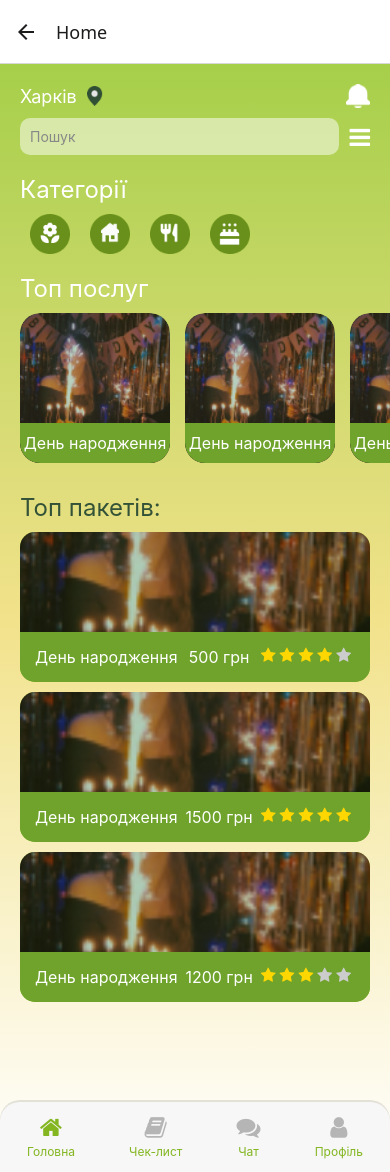
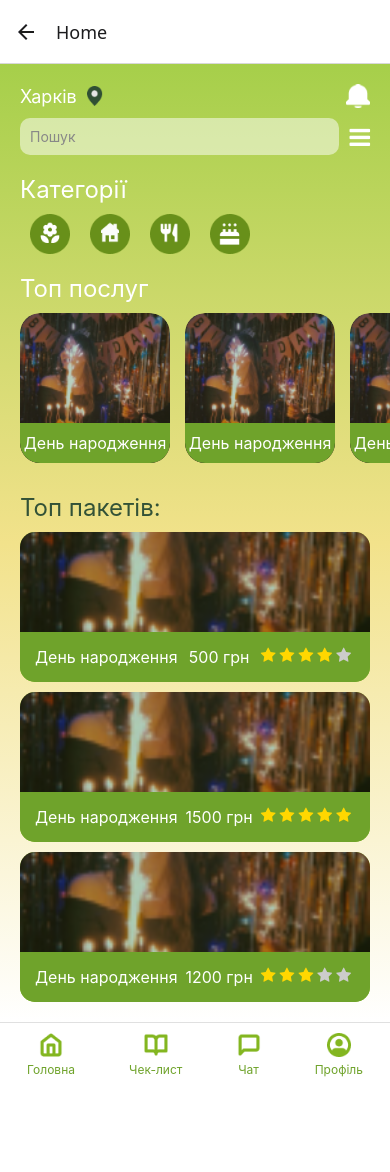
Before and after one commit to NureTolstikOleksii/Eventus, a React Native app in the folder mobile/: screen /Home in a window 390 px wide. After the commit the page ends 1087 px from the top, so only its background shows below. Built offline with nearby package versions, Linux system fonts and the light colour scheme.

Commit message:
Created one page and BottomMenu
BottomMenu has to be fixed.
Padding 0 --> Padding 2.4
Also made connection to that page(Provider Profile)

```diff
--- a/mobile/App.js
+++ b/mobile/App.js
@@ -7,6 +7,7 @@ import PacketiScreen from './components/Packeti';
 import ReviewsScreen from './components/Reviews';
 // import ProfileOrder from './components/ProfileOrder';
 // import Wishlist from './components/Wishlist';
+import ProviderProfile from './components/ProviderProfile';
 
 const Stack = createStackNavigator();
 
@@ -18,8 +19,8 @@ export default function App() {
                 <Stack.Screen name="Home" component={HomeScreen} />
                 <Stack.Screen name="Packeti" component={PacketiScreen} />
                 <Stack.Screen name="Reviews" component={ReviewsScreen} />
-                {/* <Stack.Screen name="Profile" component={ProfileOrder} />
-                <Stack.Screen name="Wishlist" component={Wishlist} /> */}
+                <Stack.Screen name="ProviderProfile" component={ProviderProfile} />
+
             </Stack.Navigator>
         </NavigationContainer>
     );
--- /dev/null
+++ b/mobile/components/BottomMenu.js
@@ -0,0 +1,58 @@
+import React from 'react';
+import { View, Text, TouchableOpacity, StyleSheet, Image } from 'react-native';
+import { useNavigation } from '@react-navigation/native';
+
+const BottomMenu = () => {
+    const navigation = useNavigation(); // Используем хук для навигации
+
+    const menuItems = [
+        { route: 'Home', icon: require('../assets/images/home.png'), label: 'Головна' },
+        { route: 'Wishlist', icon: require('../assets/images/book.png'), label: 'Чек-лист' },
+        { route: 'Chat', icon: require('../assets/images/chat.png'), label: 'Чат' },
+        { route: 'ProviderProfile', icon: require('../assets/images/user.png'), label: 'Профіль' },
+    ];
+
+    return (
+        <View style={styles.bottomMenu}>
+            {menuItems.map((item, index) => (
+                <TouchableOpacity
+                    key={index}
+                    style={styles.bottomMenuItem}
+                    onPress={() => navigation.navigate(item.route)}
+                >
+                    <Image source={item.icon} style={styles.menuIcon} />
+                    <Text style={styles.bottomMenuText}>{item.label}</Text>
+                </TouchableOpacity>
+            ))}
+        </View>
+    );
+};
+
+const styles = StyleSheet.create({
+    bottomMenu: {
+        position: 'relative',
+        bottom: 0,
+        left: 0,
+        right: 0,
+        flexDirection: 'row',
+        justifyContent: 'space-around',
+        backgroundColor: '#ffffff',
+        paddingVertical: 10,
+        borderTopWidth: 1,
+        borderTopColor: '#e0e0e0',
+    },
+    bottomMenuItem: {
+        alignItems: 'center',
+    },
+    menuIcon: {
+        width: 24,
+        height: 24,
+    },
+    bottomMenuText: {
+        fontSize: 12,
+        color: '#6fa32b',
+        marginTop: 5,
+    },
+});
+
+export default BottomMenu;
--- a/mobile/components/HomeScreen.js
+++ b/mobile/components/HomeScreen.js
@@ -3,6 +3,7 @@ import { View, Text, ScrollView, TouchableOpacity, StyleSheet, Image, Modal } fr
 import { LinearGradient } from 'expo-linear-gradient';
 import { FontAwesome } from '@expo/vector-icons';
 import MultiSlider from '@ptomasroos/react-native-multi-slider';
+import BottomMenu from '../components/BottomMenu';
 
 const HomeScreen = () => {
     const [selectedTab, setSelectedTab] = useState('home'); // Для отслеживания текущей вкладки
@@ -68,8 +69,10 @@ const HomeScreen = () => {
     };
 
     return (
-        <LinearGradient colors={['#a6cf4a', '#f2e28b', '#ffffff']} style={styles.container}>
-            <ScrollView style={styles.scrollContainer}>
+        <View style={styles.container}>
+
+       <LinearGradient colors={['#a6cf4a', '#f2e28b', '#ffffff']} style={styles.container}>
+       <ScrollView contentContainerStyle={{ flexGrow: 1, paddingBottom: 0 }}>
                 {/* Top Bar */}
                 <View style={styles.topBar}>
                     <Text style={styles.cityText}>Харків</Text>
@@ -96,6 +99,10 @@ const HomeScreen = () => {
                         </TouchableOpacity>
                     ))}
                 </ScrollView>
+
+
+
+
 
                 {/* Top Services */}
                 <Text style={styles.sectionTitle}>Топ послуг</Text>
@@ -134,7 +141,7 @@ const HomeScreen = () => {
                         </View>
                     ))}
                 </ScrollView>
-            </ScrollView>
+
             {/* Modal for Filters */}
             <Modal visible={isFilterVisible} transparent animationType="slide">
                 <View style={styles.modalContainer}>
@@ -209,67 +216,24 @@ const HomeScreen = () => {
                         <TouchableOpacity style={styles.applyButton} onPress={applyFilters}>
                             <Text style={styles.applyButtonText}>Застосувати</Text>
                         </TouchableOpacity>
+
                     </View>
+
                 </View>
+
             </Modal>
+            </ScrollView>
 
-            {/* Bottom Navigation */}
-            <View style={styles.bottomNav}>
-                <TouchableOpacity
-                    style={styles.navItem}
-                    onPress={() => handleTabPress('home')}
-                >
-                    <FontAwesome
-                        name="home"
-                        size={24}
-                        color={selectedTab === 'home' ? '#83B620' : '#B5B5B5'}
-                    />
-                    <Text style={styles.navText}>Головна</Text>
-                </TouchableOpacity>
-                <TouchableOpacity
-                    style={styles.navItem}
-                    onPress={() => handleTabPress('checklist')}
-                >
-                    <FontAwesome
-                        name="book"
-                        size={24}
-                        color={selectedTab === 'checklist' ? '#83B620' : '#B5B5B5'}
-                    />
-                    <Text style={styles.navText}>Чек-лист</Text>
-                </TouchableOpacity>
-                <TouchableOpacity
-                    style={styles.navItem}
-                    onPress={() => handleTabPress('chat')}
-                >
-                    <FontAwesome
-                        name="comments"
-                        size={24}
-                        color={selectedTab === 'chat' ? '#83B620' : '#B5B5B5'}
-                    />
-                    <Text style={styles.navText}>Чат</Text>
-                </TouchableOpacity>
-                <TouchableOpacity
-                    style={styles.navItem}
-                    onPress={() => handleTabPress('profile')}
-                >
-                    <FontAwesome
-                        name="user"
-                        size={24}
-                        color={selectedTab === 'profile' ? '#83B620' : '#B5B5B5'}
-                    />
-                    <Text style={styles.navText}>Профіль</Text>
-                </TouchableOpacity>
-            </View>
         </LinearGradient>
-
+        <BottomMenu />
+        </View>
     );
 };
 
 export default HomeScreen;
 
 const styles = StyleSheet.create({
-    container: { flex: 1 },
-    scrollContainer: { flexGrow: 1, paddingBottom: 150 },
+
     topBar: { flexDirection: 'row', alignItems: 'center', paddingHorizontal: 20, paddingTop: 20 },
     cityText: { color: '#fff', fontSize: 18 },
     locationIcon: { width: 16, height: 20, marginLeft: 10 },
@@ -398,35 +362,14 @@ const styles = StyleSheet.create({
         borderRadius: 25,
         marginTop: 20,
     },
+
+// Place for bottom navigation
+
     applyButtonText: {
         fontSize: 18,
         color: '#fff',
         textAlign: 'center',
     },
-    bottomNav: {
-        position: 'absolute',
-        bottom: 0,
-        left: 0,
-        right: 0,
-        height: 70,
-        backgroundColor: '#f7f7f7',
-        borderTopLeftRadius: 20,
-        borderTopRightRadius: 20,
-        flexDirection: 'row',
-        alignItems: 'center',
-        justifyContent: 'space-around',
-        shadowColor: '#000',
-        shadowOpacity: 0.1,
-        shadowOffset: { width: 0, height: -2 },
-        elevation: 5,
-    },
-    navItem: {
-        alignItems: 'center',
-        justifyContent: 'center',
-    },
-    navText: {
-        marginTop: 5,
-        fontSize: 12,
-        color: '#83B620',
-    },
+
+
 });
--- /dev/null
+++ b/mobile/components/ProviderProfile.js
@@ -0,0 +1,61 @@
+import React from 'react';
+import { View, Text, StyleSheet, Image, TouchableOpacity } from 'react-native';
+import { LinearGradient } from 'expo-linear-gradient';
+
+const ProviderProfile = () => {
+    return (
+        <LinearGradient colors={['#a6cf4a', '#f2e28b', '#ffffff']} style={styles.container}>
+            <View style={styles.header}>
+                <TouchableOpacity>
+                    <Image source={require('../assets/images/arrow.png')} style={styles.backIcon} />
+                </TouchableOpacity>
+                <Text style={styles.title}>Профіль</Text>
+            </View>
+            <View style={styles.profileContainer}>
+                <Image source={require('../assets/images/providerphoto.png')} style={styles.profileImage} />
+                <Text style={styles.userName}>Ім'я користувача</Text>
+                <Text style={styles.organizationName}>Назва організації</Text>
+            </View>
+            <View style={styles.menuContainer}>
+                <TouchableOpacity style={styles.menuItem}>
+                    <Text style={styles.menuText}>Послуги</Text>
+                    <Image source={require('../assets/images/arrow_right.png')} style={styles.arrowIcon} />
+                </TouchableOpacity>
+                <TouchableOpacity style={styles.menuItem}>
+                    <Text style={styles.menuText}>Пакети послуг</Text>
+                    <Image source={require('../assets/images/arrow_right.png')} style={styles.arrowIcon} />
+                </TouchableOpacity>
+                <TouchableOpacity style={[styles.menuItem, styles.lastMenuItem]}>
+                    <Text style={styles.menuText}>Сповіщення</Text>
+                    <Image source={require('../assets/images/arrow_right.png')} style={styles.arrowIcon} />
+                </TouchableOpacity>
+            </View>
+        </LinearGradient>
+    );
+};
+
+const styles = StyleSheet.create({
+    container: { flex: 1 },
+    header: { flexDirection: 'row', justifyContent: 'space-between', padding: 20, alignItems: 'center', paddingTop: 60 },
+    title: { fontSize: 20, color: '#ffffff' },
+    backIcon: { width: 15, height: 15 },
+    profileContainer: { alignItems: 'center', marginTop: 20 },
+    profileImage: { width: 120, height: 120, borderRadius: 60 },
+    userName: { fontSize: 24, fontWeight: 'bold', color: '#fff', marginTop: 10 },
+    organizationName: { fontSize: 16, color: '#fff', marginTop: 5 },
+    menuContainer: { marginTop: 30 },
+    menuItem: {
+        flexDirection: 'row',
+        justifyContent: 'space-between',
+        alignItems: 'center',
+        paddingVertical: 15,
+        paddingHorizontal: 20,
+        borderBottomWidth: 1,
+        borderBottomColor: '#6fa32b',
+    },
+    lastMenuItem: { borderBottomWidth: 0 },
+    menuText: { fontSize: 18, color: '#6fa32b' },
+    arrowIcon: { width: 15, height: 15, tintColor: '#6fa32b' },
+});
+
+export default ProviderProfile;
```
